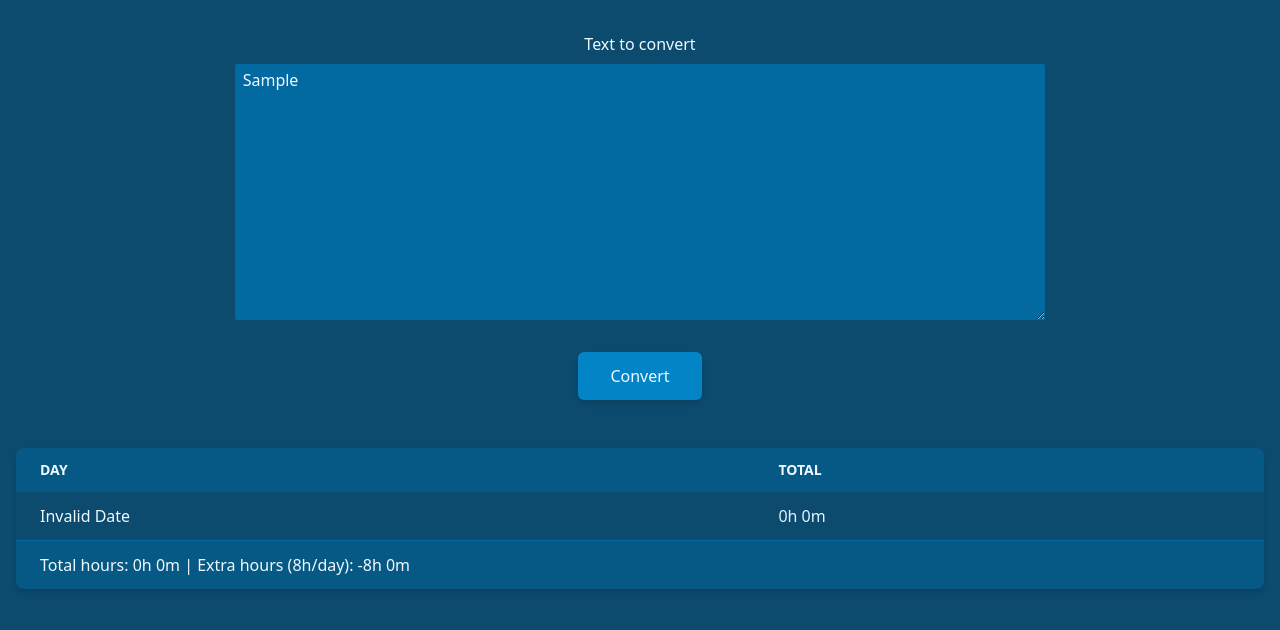
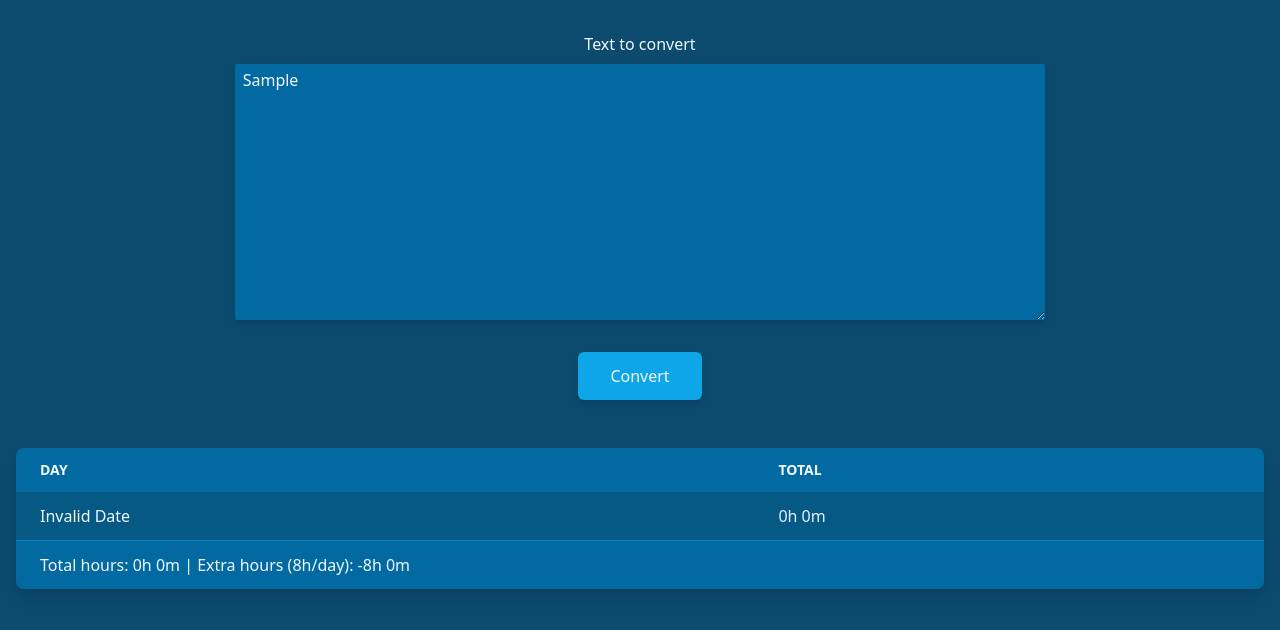
Before and after one commit to miguelcarvalho13/quick-timesheet, a React (Create React App) app: page / in a window 1280 px wide. Both pictures are taken after typing "Sample" into the empty fields and a click on the input "Convert". Shown: the top 630 px of the page. Built offline with nearby package versions, Linux system fonts and the light colour scheme.

Commit message:
feat(style): increase contrast

```diff
--- a/src/App.tsx
+++ b/src/App.tsx
@@ -22,14 +22,14 @@ function App() {
         </label>
         <textarea
           id='text-to-convert'
-          className='bg-sky-700 flex-auto min-h-[16rem] focus:outline focus:outline-2 outline-sky-200 px-2 py-1 resize-y rounded-sm transition-all duration-75 ease-in-out w-2/3'
+          className='bg-sky-700 flex-auto min-h-[16rem] focus:outline focus:outline-2 outline-sky-200 px-2 py-1 resize-y rounded-sm shadow-md transition-all duration-75 ease-in-out w-2/3'
           value={textValue}
           onChange={(e) => setTextValue(e.target.value)}
         >
         </textarea>
         <br />
         <input
-          className='active:bg-sky-700 bg-sky-600 cursor-pointer flex-none hover:bg-sky-500 px-8 py-3 rounded-md shadow-md w-fit'
+          className='active:bg-sky-600 bg-sky-500 cursor-pointer flex-none font-medium hover:bg-sky-400 px-8 py-3 rounded-md shadow-md w-fit'
           type='submit'
           value='Convert'
         >
--- a/src/components/TimesheetTable.tsx
+++ b/src/components/TimesheetTable.tsx
@@ -19,10 +19,10 @@ function TimesheetTable(props: TimesheetTableProps) {
   const maxNumberOfEntries = Array.from({ length: Math.max(...props.daysList.map(d => d.intervalsAsEntries.length)) })
 
   return (
-    <div className='overflow-x-auto relative rounded-lg shadow-md'>
-      <table className='table-auto w-full text-left'>
+    <div className='overflow-x-auto relative rounded-lg shadow-lg'>
+      <table className='bg-sky-800 table-auto text-left w-full'>
         <caption className='sr-only'>Timesheet</caption>
-        <thead className='bg-sky-800 sticky -top-1 text-sm uppercase'>
+        <thead className='bg-sky-700 sticky -top-1 text-sm uppercase'>
           <tr>
             <th className='px-6 py-3 whitespace-nowrap'>Day</th>
             {maxNumberOfEntries.map((_, i) => {
@@ -38,7 +38,7 @@ function TimesheetTable(props: TimesheetTableProps) {
         <tbody className='text-sky-100 font-thin'>
           {props.daysList.map((timesheetDay) => {
             return (
-              <tr className='border-b border-sky-700' key={formatDay(timesheetDay.date)}>
+              <tr className='border-b border-sky-600' key={formatDay(timesheetDay.date)}>
                 <td className='px-6 py-3 text-sky-50 font-normal whitespace-nowrap'>{formatDay(timesheetDay.date)}</td>
                 {maxNumberOfEntries.map((_, i) => {
                   const entry = timesheetDay.intervalsAsEntries[i];
@@ -56,7 +56,7 @@ function TimesheetTable(props: TimesheetTableProps) {
             );
           })}
         </tbody>
-        <tfoot className='bg-sky-800 bottom-0 sticky'>
+        <tfoot className='bg-sky-700 bottom-0 sticky'>
           <tr>
             <td className='px-6 py-3 whitespace-nowrap' colSpan={maxNumberOfEntries.length + 2}>
               <span>Total hours: {formatTotalHours(props.daysList)}</span>
```
